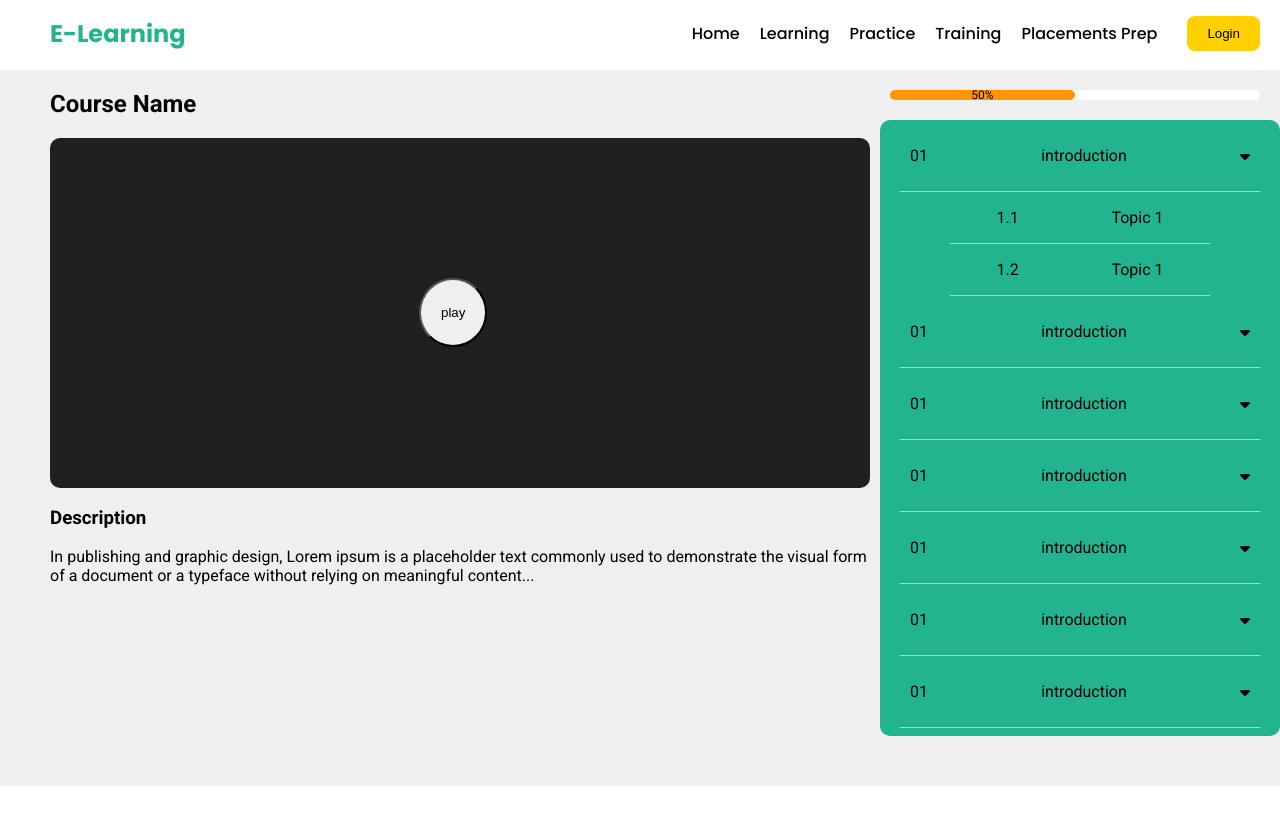
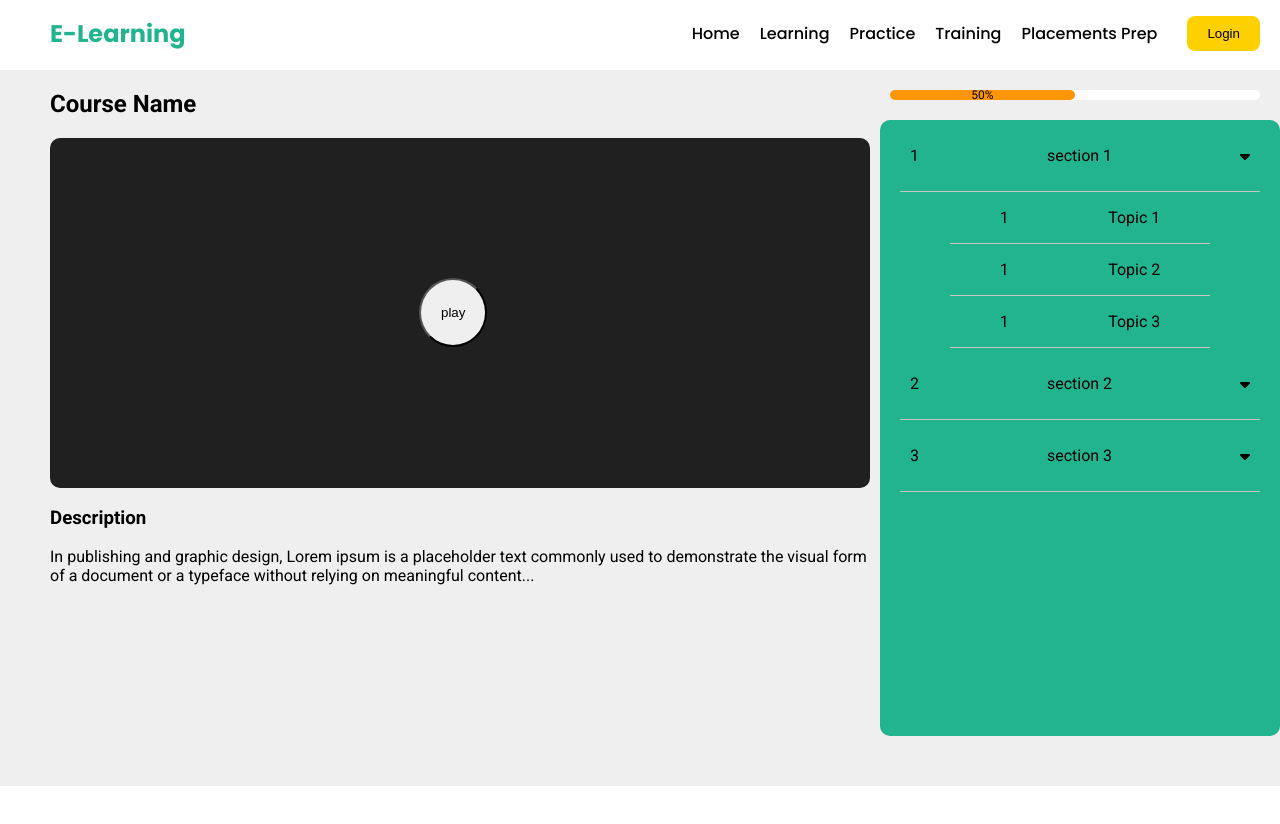
Before and after one commit to pank1999/E-Learning-App, an Angular app in the folder frontend/: page /learning/dashboard/1 in a window 1280 px wide. Both pictures are taken after a click on the icon 1244 px from the left and 155 px from the top of the page. Shown: the top 824 px of the page. Built offline with nearby package versions, Linux system fonts and the light colour scheme.

Commit message:
[learning-module]:created routing module for learning-module and modified dashboard

```diff
--- a/frontend/src/app/app.module.ts
+++ b/frontend/src/app/app.module.ts
@@ -13,6 +13,7 @@ import { AuthServiceService } from './auth/auth-service.service';
 import { HttpClientModule } from '@angular/common/http';
 import { CoursesContainerComponent } from './components/courses-container/courses-container.component';
 import { HomeComponent } from './learning/home/home.component';
+import { CourseDashboardComponent } from './learning/course-dashboard/course-dashboard.component';
 
 @NgModule({
   declarations: [
@@ -23,6 +24,7 @@ import { HomeComponent } from './learning/home/home.component';
     RegisterComponent,
     CoursesContainerComponent,
     HomeComponent,
+    CourseDashboardComponent,
   ],
   imports: [
     BrowserModule,
--- a/frontend/src/app/learning/course-dashboard/course-dashboard.component.css
+++ b/frontend/src/app/learning/course-dashboard/course-dashboard.component.css
@@ -78,4 +78,5 @@
     margin-inline: 50px;
     border-bottom: 1px solid rgb(201, 198, 198);
     transition:1s ease-in;
+    cursor: pointer;
 }
--- a/frontend/src/app/learning/course-dashboard/course-dashboard.component.html
+++ b/frontend/src/app/learning/course-dashboard/course-dashboard.component.html
@@ -5,9 +5,7 @@
             <div class="video-container">
                 <video controls id="video" [autoplay]="autoplay" width="700" height="350"
                     [style.visibility]="VideoVisibility">
-                    <source
-                        src="./../../../assets/videos/introduction to Datatypes  in python _ class 12 cbse _ by learn tech.mp4"
-                        type="video/mp4" />
+                    <source src="https://www.youtube.com/watch?v=zgSj6w3fBi4" />
                     Browser not supported
                 </video>
                 <button class="play" [style.display]="PlayButtonVisibility" (click)="PlayButtonClicked()">play</button>
@@ -29,58 +27,22 @@
         </div>
         <div class="right-bottom">
             <div class="playlist-container">
-                <div>
+                <div *ngFor="let section of coursePlayList">
                     <div class="playlist-item">
-                        <p>01</p>
-                        <p>introduction</p>
-                        <i class="fa-solid fa-caret-down" style="cursor: pointer;" (click)="ToggleSubTopics()"></i>
+                        <p>{{section.id}}</p>
+                        <p>{{section.Topic}}</p>
+                        <i class="fa-solid fa-caret-down" style="cursor: pointer;"
+                            (click)="ToggleSubTopics(section.id)"></i>
                         <!-- <ng-template #upShowArrowIcon>
                             <i class="fa-solid fa-caret-up" style="cursor: pointer;" (click)="ToggleSubTopics()"></i>
                         </ng-template> -->
                     </div>
-                    <div class="subTopics" [style.display]="DisplaySubTopics">
-                        <p>1.1</p>
-                        <p>Topic 1</p>
+                    <div class="subTopics" *ngFor="let subTopics of section.Videos"
+                        (click)="PlaySelectedVideo(section.id,subTopics.id)"
+                        [style.display]="section.Toggle?'flex':'none'">
+                        <p>1</p>
+                        <p>{{subTopics.subTopics}}</p>
                     </div>
-                    <div class="subTopics" [style.display]="DisplaySubTopics">
-                        <p>1.2</p>
-                        <p>Topic 1</p>
-                    </div>
-                </div>
-                <div class="playlist-item">
-                    <p>01</p>
-                    <p>introduction</p>
-                    <i class="fa-solid fa-caret-down"></i>
-                </div>
-                <div class="playlist-item">
-                    <p>01</p>
-                    <p>introduction</p>
-                    <i class="fa-solid fa-caret-down"></i>
-                </div>
-                <div class="playlist-item">
-                    <p>01</p>
-                    <p>introduction</p>
-                    <i class="fa-solid fa-caret-down"></i>
-                </div>
-                <div class="playlist-item">
-                    <p>01</p>
-                    <p>introduction</p>
-                    <i class="fa-solid fa-caret-down"></i>
-                </div>
-                <div class="playlist-item">
-                    <p>01</p>
-                    <p>introduction</p>
-                    <i class="fa-solid fa-caret-down"></i>
-                </div>
-                <div class="playlist-item">
-                    <p>01</p>
-                    <p>introduction</p>
-                    <i class="fa-solid fa-caret-down"></i>
-                </div>
-                <div class="playlist-item">
-                    <p>01</p>
-                    <p>introduction</p>
-                    <i class="fa-solid fa-caret-down"></i>
                 </div>
             </div>
         </div>
--- a/frontend/src/app/learning/course-dashboard/course-dashboard.component.ts
+++ b/frontend/src/app/learning/course-dashboard/course-dashboard.component.ts
@@ -1,5 +1,6 @@
 import { NONE_TYPE } from '@angular/compiler';
 import { Component, OnInit } from '@angular/core';
+import { coursePLaylist } from 'src/assets/DummyData/course-playlsit';
 @Component({
   selector: 'app-course-dashboard',
   templateUrl: './course-dashboard.component.html',
@@ -10,17 +11,24 @@ export class CourseDashboardComponent implements OnInit {
   VideoVisibility = 'hidden';
   PlayButtonVisibility = 'block';
   autoplay = false;
-  DisplaySubTopics = 'none';
+  coursePlayList = coursePLaylist;
+  SetPlayerVideoUrl: string | undefined =
+    'https://www.youtube.com/watch?v=zgSj6w3fBi4';
   ngOnInit(): void {}
   PlayButtonClicked() {
     this.VideoVisibility = 'visible';
     this.PlayButtonVisibility = 'none';
     this.autoplay = true;
   }
-  ToggleSubTopics() {
-    console.log('Toggle Sub Topics');
-    this.DisplaySubTopics === 'flex'
-      ? (this.DisplaySubTopics = 'none')
-      : (this.DisplaySubTopics = 'flex');
+  ToggleSubTopics(id: number) {
+    console.log('Toggle Sub Topics', id);
+    this.coursePlayList[id - 1].Toggle = !coursePLaylist[id - 1].Toggle;
+  }
+
+  PlaySelectedVideo(sectionId: number, subTopicId: number) {
+    const section = this.coursePlayList[sectionId - 1];
+    const subTopic = section.Videos.find((v) => v.id === subTopicId);
+    console.log(subTopic?.VideoUrl);
+    this.SetPlayerVideoUrl = subTopic?.VideoUrl;
   }
 }
--- a/frontend/src/app/learning/learning.module.ts
+++ b/frontend/src/app/learning/learning.module.ts
@@ -3,10 +3,11 @@ import { CommonModule } from '@angular/common';
 import { HomeComponent } from './home/home.component';
 import { CourseDashboardComponent } from './course-dashboard/course-dashboard.component';
 import { MatProgressBarModule } from '@angular/material/progress-bar';
+import { LearningRoutingModule } from './learning-routing.module';
 
 @NgModule({
   declarations: [HomeComponent, CourseDashboardComponent],
-  imports: [CommonModule, MatProgressBarModule],
+  imports: [CommonModule, MatProgressBarModule, LearningRoutingModule],
   exports: [HomeComponent, CourseDashboardComponent],
 })
 export class LearningModule {}
--- /dev/null
+++ b/frontend/src/assets/DummyData/course-playlsit.ts
@@ -0,0 +1,77 @@
+export const coursePLaylist = [
+  {
+    id: 1,
+    Toggle: false,
+    Topic: 'section 1',
+    Videos: [
+      {
+        id: 1,
+        subTopics: 'Topic 1',
+        VideoUrl: './Videos/Video-1.mp4',
+        Status: false,
+      },
+      {
+        id: 2,
+        subTopics: 'Topic 2',
+        VideoUrl: 'https://www.youtube.com/watch?v=zgSj6w3fBi4',
+        Status: false,
+      },
+      {
+        id: 3,
+        subTopics: 'Topic 3',
+        VideoUrl: 'https://www.youtube.com/watch?v=CNCwiaEuq2s',
+        Status: false,
+      },
+    ],
+  },
+  {
+    id: 2,
+    Toggle: false,
+    Topic: 'section 2',
+    Videos: [
+      {
+        id: 1,
+        subTopics: 'Topic 1',
+        VideoUrl: 'https://www.youtube.com/watch?v=CNCwiaEuq2s',
+        Status: false,
+      },
+      {
+        id: 2,
+        subTopics: 'Topic 2',
+        VideoUrl: 'https://www.youtube.com/watch?v=CNCwiaEuq2s',
+        Status: false,
+      },
+      {
+        id: 3,
+        subTopics: 'Topic 3',
+        VideoUrl: 'https://www.youtube.com/watch?v=CNCwiaEuq2s',
+        Status: false,
+      },
+    ],
+  },
+  {
+    id: 3,
+    Toggle: false,
+    Topic: 'section 3',
+    Videos: [
+      {
+        id: 1,
+        subTopics: 'Topic 1',
+        VideoUrl: 'https://www.youtube.com/watch?v=CNCwiaEuq2s',
+        Status: false,
+      },
+      {
+        id: 2,
+        subTopics: 'Topic 2',
+        VideoUrl: 'https://www.youtube.com/watch?v=zgSj6w3fBi4',
+        Status: false,
+      },
+      {
+        id: 3,
+        subTopics: 'Topic 3',
+        VideoUrl: 'https://www.youtube.com/watch?v=CNCwiaEuq2s',
+        Status: false,
+      },
+    ],
+  },
+];
```
Also changed, not shown: frontend/src/app/app-routing.module.ts (+2 -6 lines), frontend/src/app/learning/learning-routing.module.ts (added, +17 -0 lines), 1 other file (tests, documents, lock files or other folders).
